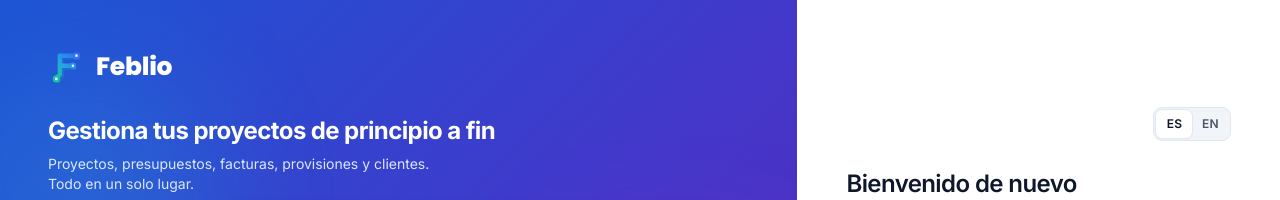
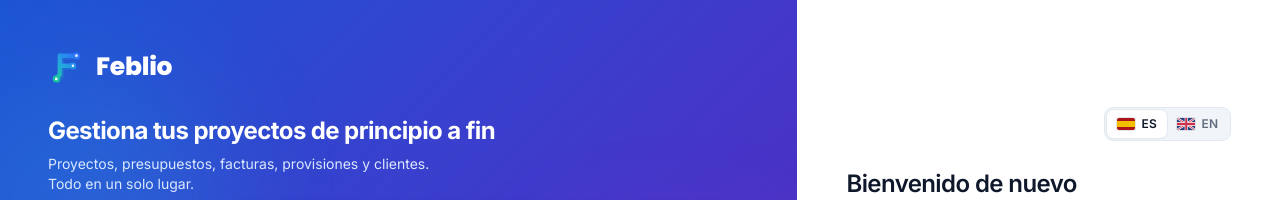
Before and after one commit to ivanfebles78/feblio, a React (Vite) app in the folder frontend/: page / in a window 1280 px wide. Shown: the top 200 px of the page. Built offline with nearby package versions, Linux system fonts and the light colour scheme; no server answers.

Commit message:
feat(i18n): banderas en el conmutador de idioma ES/EN
El selector ES | EN muestra ahora una banderita (España y Reino Unido) junto a
cada etiqueta, en SVG inline. La bandera es decorativa (aria-hidden); el nombre
completo del idioma sigue como aria-label para accesibilidad.

```diff
--- a/frontend/src/components/LanguageSwitcher.tsx
+++ b/frontend/src/components/LanguageSwitcher.tsx
@@ -8,12 +8,40 @@ export interface LanguageSwitcherProps {
   className?: string
 }
 
+/** Banderita decorativa (aria-hidden): España (ES) y Reino Unido (EN). */
+function Flag({ lang }: { lang: Language }) {
+  const common = 'h-3 w-[1.15rem] shrink-0 rounded-[2px] ring-1 ring-black/10'
+  if (lang === 'es') {
+    return (
+      <svg viewBox="0 0 3 2" className={common} aria-hidden="true" preserveAspectRatio="none">
+        <rect width="3" height="2" fill="#AA151B" />
+        <rect y="0.5" width="3" height="1" fill="#F1BF00" />
+      </svg>
+    )
+  }
+  // Union Jack simplificada (legible a tamaño pequeño)
+  return (
+    <svg viewBox="0 0 60 30" className={common} aria-hidden="true" preserveAspectRatio="none">
+      <clipPath id="uk-clip">
+        <rect width="60" height="30" />
+      </clipPath>
+      <g clipPath="url(#uk-clip)">
+        <rect width="60" height="30" fill="#012169" />
+        <path d="M0,0 60,30 M60,0 0,30" stroke="#fff" strokeWidth="6" />
+        <path d="M0,0 60,30 M60,0 0,30" stroke="#C8102E" strokeWidth="2.5" />
+        <path d="M30,0 V30 M0,15 H60" stroke="#fff" strokeWidth="10" />
+        <path d="M30,0 V30 M0,15 H60" stroke="#C8102E" strokeWidth="6" />
+      </g>
+    </svg>
+  )
+}
+
 /**
- * Selector de idioma ES | EN (sin banderas). Cambia solo la interfaz del usuario actual y guarda
- * su preferencia local; nunca modifica el idioma de la empresa. Si hay sesión, sincroniza además
- * `auth.user_metadata.language` (idioma de los correos de autenticación) sin bloquear el cambio.
- * Accesible: grupo con etiqueta, botones con nombre completo del idioma, estado `aria-pressed`,
- * foco visible, sin salto de diseño.
+ * Selector de idioma ES | EN con banderita (España / Reino Unido). Cambia solo la interfaz del
+ * usuario actual y guarda su preferencia local; nunca modifica el idioma de la empresa. Si hay
+ * sesión, sincroniza además `auth.user_metadata.language` (idioma de los correos de autenticación)
+ * sin bloquear el cambio. Accesible: grupo con etiqueta, botones con nombre completo del idioma
+ * (la bandera es decorativa), estado `aria-pressed`, foco visible, sin salto de diseño.
  */
 export function LanguageSwitcher({ tone = 'light', className = '' }: LanguageSwitcherProps) {
   const { t, i18n } = useTranslation()
@@ -34,12 +62,13 @@ export function LanguageSwitcher({ tone = 'light', className = '' }: LanguageSwi
               setUserLanguage(lang)
               void syncUserLanguageMetadata(lang)
             }}
-            className={`h-7 min-w-[2.25rem] rounded-md px-2 uppercase tracking-wide transition-colors focus:outline-none focus-visible:ring-2 focus-visible:ring-offset-1 ${
+            className={`inline-flex h-7 items-center gap-1.5 rounded-md px-2.5 uppercase tracking-wide transition-colors focus:outline-none focus-visible:ring-2 focus-visible:ring-offset-1 ${
               dark
                 ? `focus-visible:ring-white focus-visible:ring-offset-slate-900 ${on ? 'bg-white text-slate-900' : 'text-slate-200 hover:bg-white/10 hover:text-white'}`
                 : `focus-visible:ring-brand-500 focus-visible:ring-offset-white ${on ? 'bg-white text-slate-900 shadow-sm ring-1 ring-slate-200' : 'text-slate-600 hover:text-slate-900'}`
-            }`}
+            } ${on ? '' : 'opacity-85'}`}
           >
+            <Flag lang={lang} />
             {lang}
           </button>
         )
```
